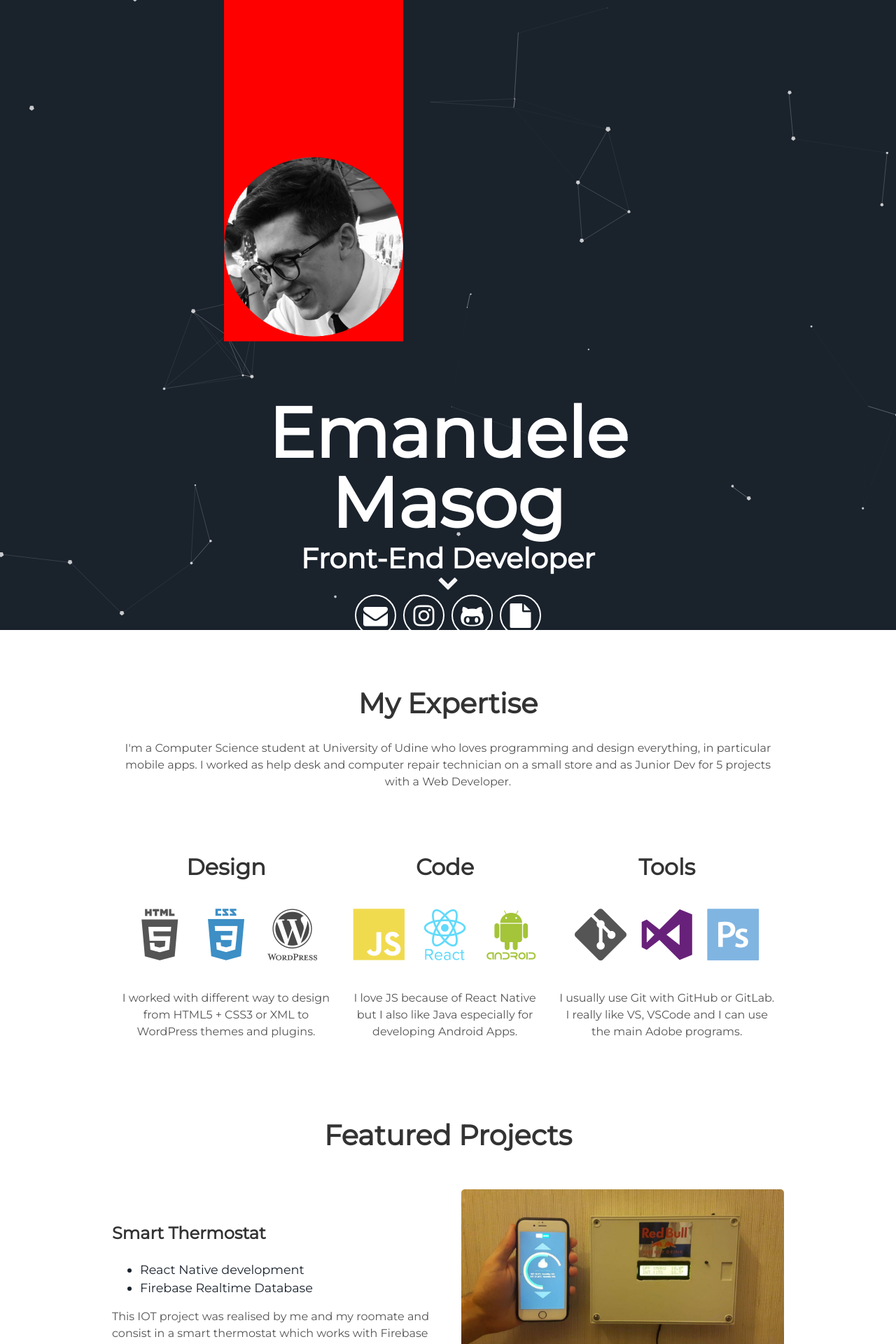
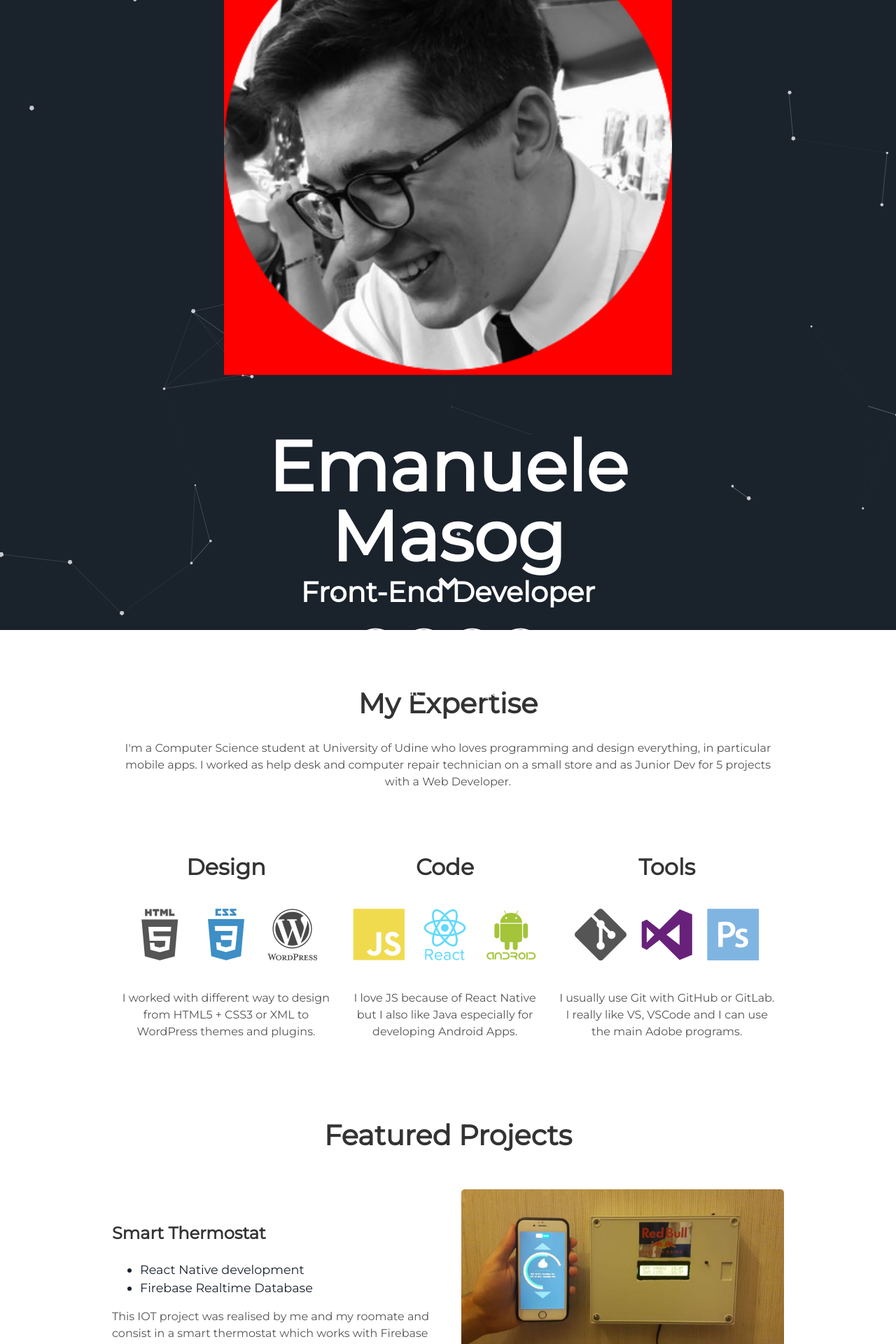
Before and after one commit to ClarkStoro/clarkstoro.github.io, a Jekyll site: the page built from index.html, in a window 1280 px wide. Shown: the top 1920 px of the page at 70% size. Built offline with Jekyll 4.4.1, drawn with Linux system fonts in a browser that asks for light colours.

Commit message:
Update header.html

```diff
--- a/_includes/header.html
+++ b/_includes/header.html
@@ -1,7 +1,7 @@
 <div id="particles-js">
   <div class="header">
 
-      <div style="width: 40%; text-align: center; padding-top: 45%; background-color: #ff0000;">
+      <div style=" background-color: #ff0000;">
       <img alt="ema" class="photo" src="{{ "/assets/img/EmanueleMaso.png"}}"  style="width: 100%"/>
     </div>
 
```
